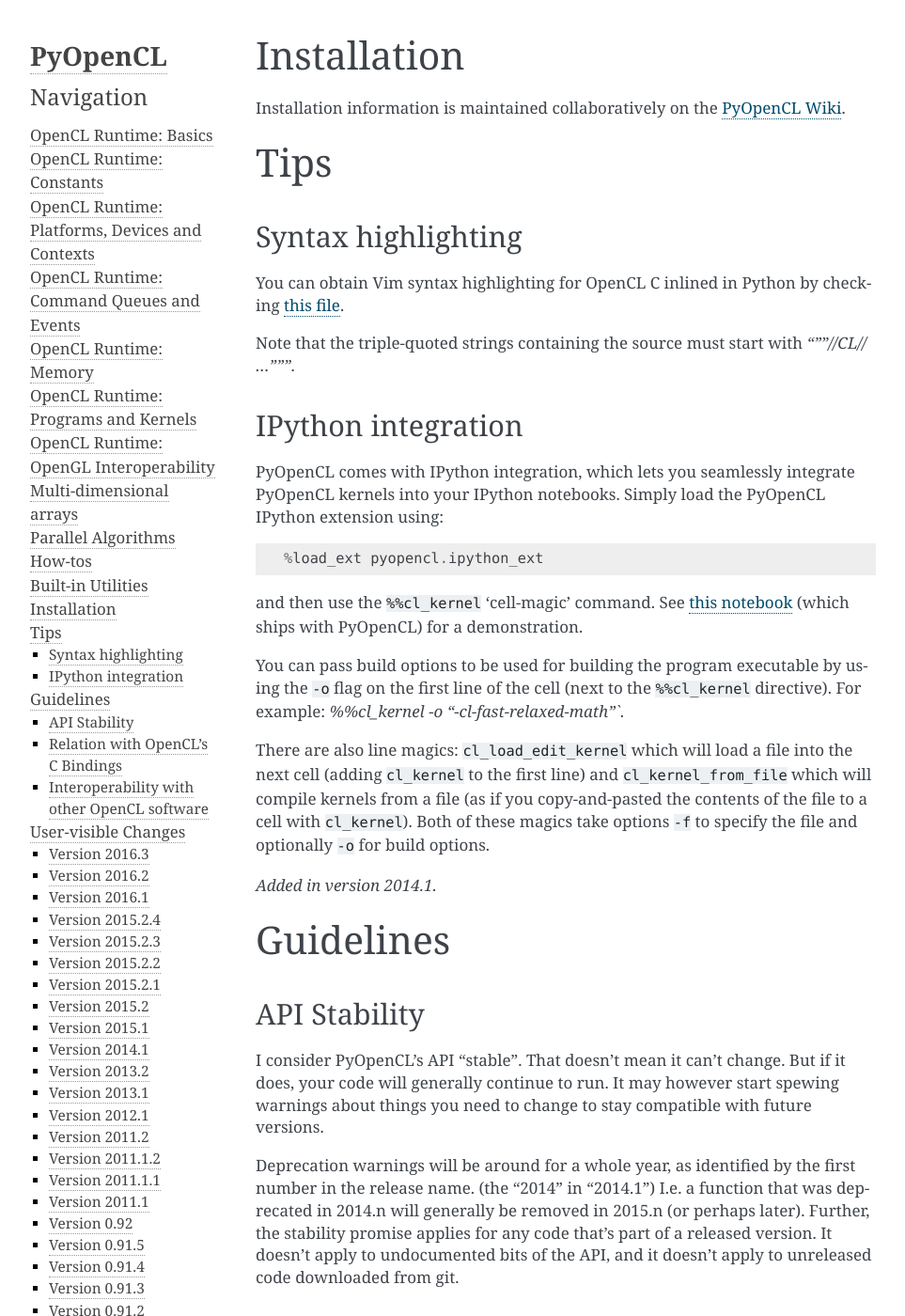
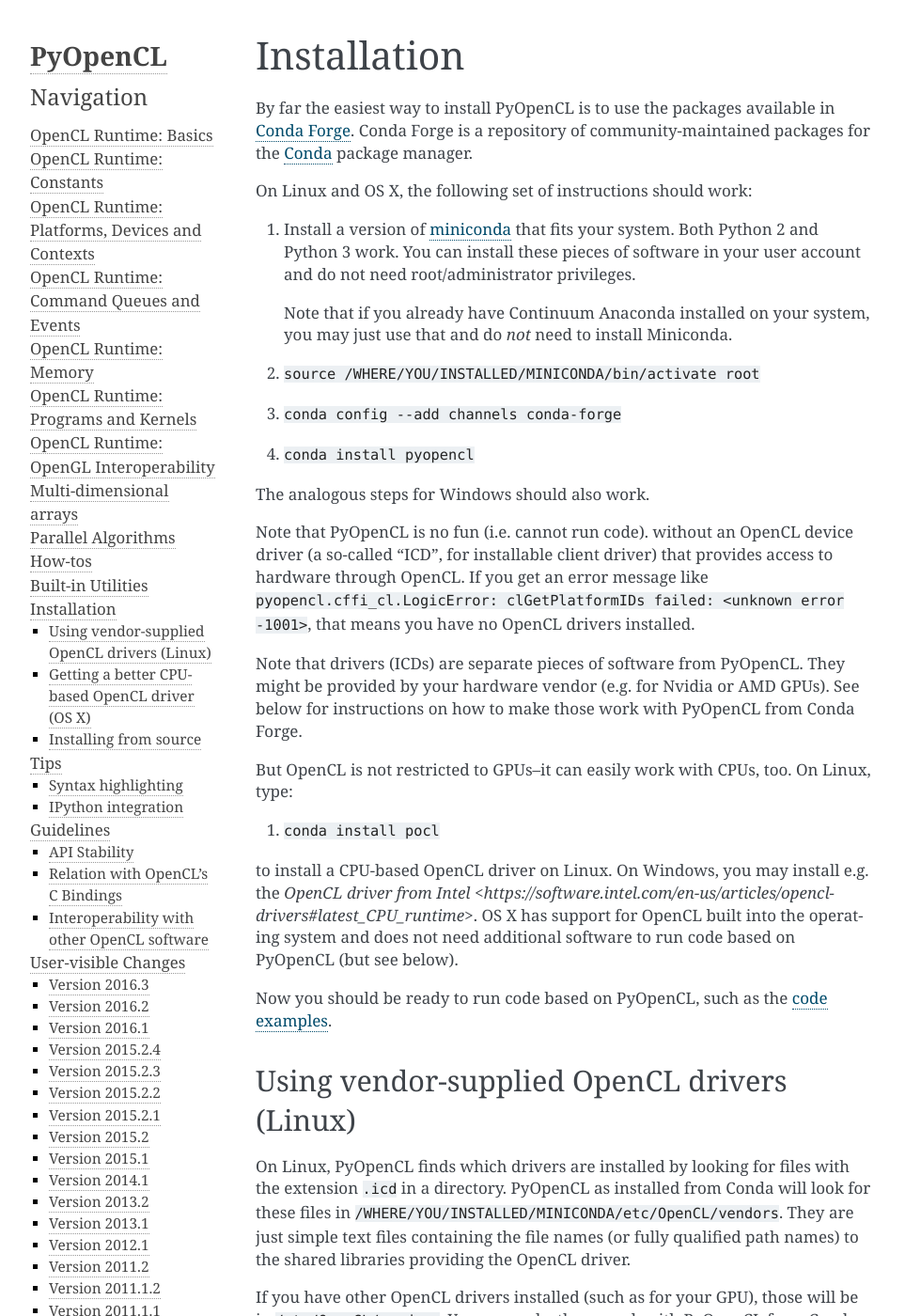
Before and after one commit to inducer/pyopencl, a Sphinx documentation site: the page built from doc/misc.rst, in a window 1280 px wide and 1400 px high. Shown: the whole window at 94% size, without its empty margins (148-1111 px from the left). Built offline with Sphinx 7.4.7, drawn with Linux system fonts in a browser that asks for light colours; some of the changed text lies outside the part shown.

Commit message:
Add install instructions using conda forge

```diff
--- a/doc/misc.rst
+++ b/doc/misc.rst
@@ -1,8 +1,87 @@
 Installation
 ============
 
-Installation information is maintained collaboratively on the
-`PyOpenCL Wiki <http://wiki.tiker.net/PyOpenCL/Installation>`_.
+By far the easiest way to install PyOpenCL is to use the packages available in
+`Conda Forge <https://conda-forge.org/>`_. Conda Forge is a repository of
+community-maintained packages for the `Conda <https://conda.io/docs/>`_
+package manager.
+
+On Linux and OS X, the following set of instructions should work:
+
+#.  Install a version of `miniconda <https://conda.io/miniconda.html>`_
+    that fits your system. Both Python 2 and Python 3 work.
+    You can install these pieces of software in your user account and
+    do not need root/administrator privileges.
+
+    Note that if you already have Continuum Anaconda installed on your system,
+    you may just use that and do *not* need to install Miniconda.
+
+#.  ``source /WHERE/YOU/INSTALLED/MINICONDA/bin/activate root``
+
+#.  ``conda config --add channels conda-forge``
+
+#.  ``conda install pyopencl``
+
+The analogous steps for Windows should also work.
+
+Note that PyOpenCL is no fun (i.e. cannot run code).  without an OpenCL device
+driver (a so-called "ICD", for installable client driver) that provides access
+to hardware through OpenCL.  If you get an error message like
+``pyopencl.cffi_cl.LogicError: clGetPlatformIDs failed: <unknown error
+-1001>``, that means you have no OpenCL drivers installed.
+
+Note that drivers (ICDs) are separate pieces of software from PyOpenCL.  They
+might be provided by your hardware vendor (e.g.  for Nvidia or AMD GPUs). See
+below for instructions on how to make those work with PyOpenCL from Conda
+Forge.
+
+But OpenCL is not restricted to GPUs--it can easily work with CPUs, too.
+On Linux, type:
+
+#.  ``conda install pocl``
+
+to install a CPU-based OpenCL driver on Linux. On Windows, you may install e.g.
+the `OpenCL driver from Intel <https://software.intel.com/en-us/articles/opencl-drivers#latest_CPU_runtime>`.
+OS X has support for OpenCL built into the operating system and does not need
+additional software to run code based on PyOpenCL (but see below).
+
+Now you should be ready to run code based on PyOpenCL, such as the `code
+examples <https://github.com/inducer/pyopencl/tree/master/examples>`_.
+
+Using vendor-supplied OpenCL drivers (Linux)
+--------------------------------------------
+
+On Linux, PyOpenCL finds which drivers are installed by looking for files with
+the extension ``.icd`` in a directory. PyOpenCL as installed from Conda will
+look for these files in
+:file:`/WHERE/YOU/INSTALLED/MINICONDA/etc/OpenCL/vendors`.  They are just
+simple text files containing the file names (or fully qualified path names) to
+the shared libraries providing the OpenCL driver.
+
+If you have other OpenCL drivers installed (such as for your GPU), those will be
+in :file:`/etc/OpenCL/vendors`. You can make them work with PyOpenCL from Conda Forge
+by simply copying them to the above folder.
+
+Getting a better CPU-based OpenCL driver (OS X)
+-----------------------------------------------
+
+OS X has support for both CPU- and GPU-based OpenCL built in. Unfortunately,
+the built-in drivers can be tempermental, and they have not advanced as quickly
+as one might like. To make PyOpenCL use a more up-to-date (and open-source)
+CPU-based OpenCL driver, type the following:
+
+``conda install osx-pocl-opencl pocl`` (OS X)
+
+Note that, by installing ``osx-pocl-opencl``, you will no longer be able to
+use PyOpenCL to talk to the system-wide Apple OpenCL drivers. To regain access
+to those drivers, simply uninstall ``osx-pocl-opencl``.
+
+Installing from source
+----------------------
+
+Information on how to install PyOpenCL *from source* is maintained collaboratively on the
+`PyOpenCL Wiki <http://wiki.tiker.net/PyOpenCL/Installation>`_, but that should
+mostly not be necessary.
 
 Tips
 ====
```
